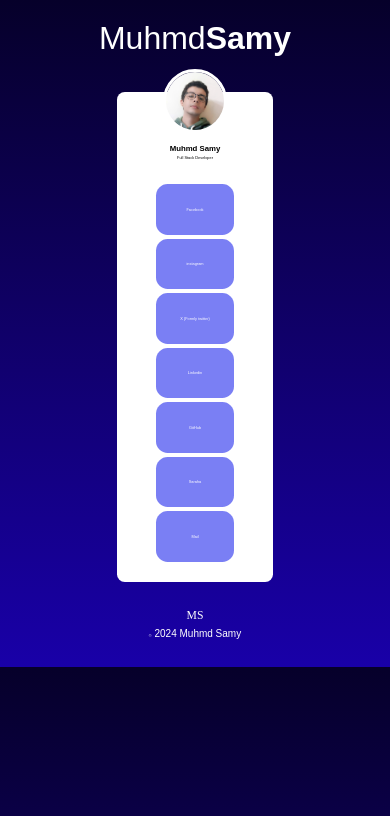
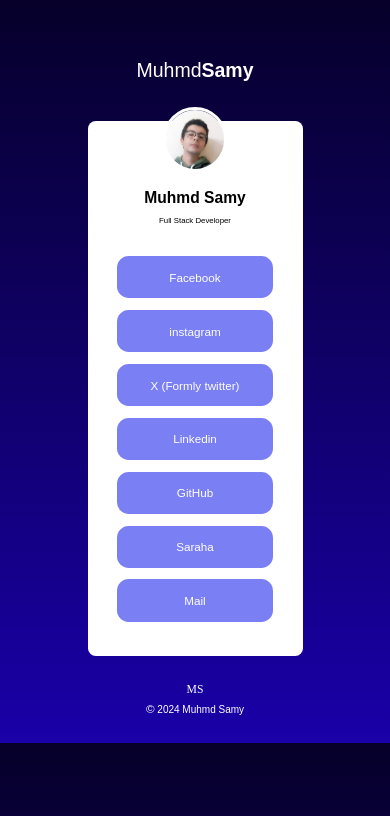
Before and after one commit to unshreif/connect, a plain HTML site: page index.html in a window 390 px wide. Drawn offline with Linux system fonts and the light colour scheme; a web font is replaced by a local one.

Commit message:
Update style.css

```diff
--- a/style.css
+++ b/style.css
@@ -11,7 +11,7 @@
     margin: 0;
     padding: 0;
     width: 100%;
-    height: fit-content;
+    height: 100%;
     align-items: center;
     text-align: center;
     justify-content: center;
@@ -86,3 +86,37 @@
     font-weight: bolder;
     background-color: #1900a8;
 }
+
+
+/* For mobile devices (Portrait) */
+@media only screen and (max-width: 480px) {
+    .container {
+        width: 50%;
+        padding: 10px;
+        margin: auto;
+        margin-top: 10vw;
+    }
+    h2{
+        font-size: 4vw;
+    }
+    p {
+        font-size: 2vw;
+    }
+    button{
+        width: 40vw;
+        height: 5vh;
+        font-size: 3vw;
+        margin: 1.5vw;
+    }
+    span{
+        font-size: 3vw;
+    }
+    .link {
+        font-size: 16px;
+        padding: 10px;
+    }
+    h1{
+        font-size: 5vw;
+        margin-top: 15vw;
+    }
+}
```
